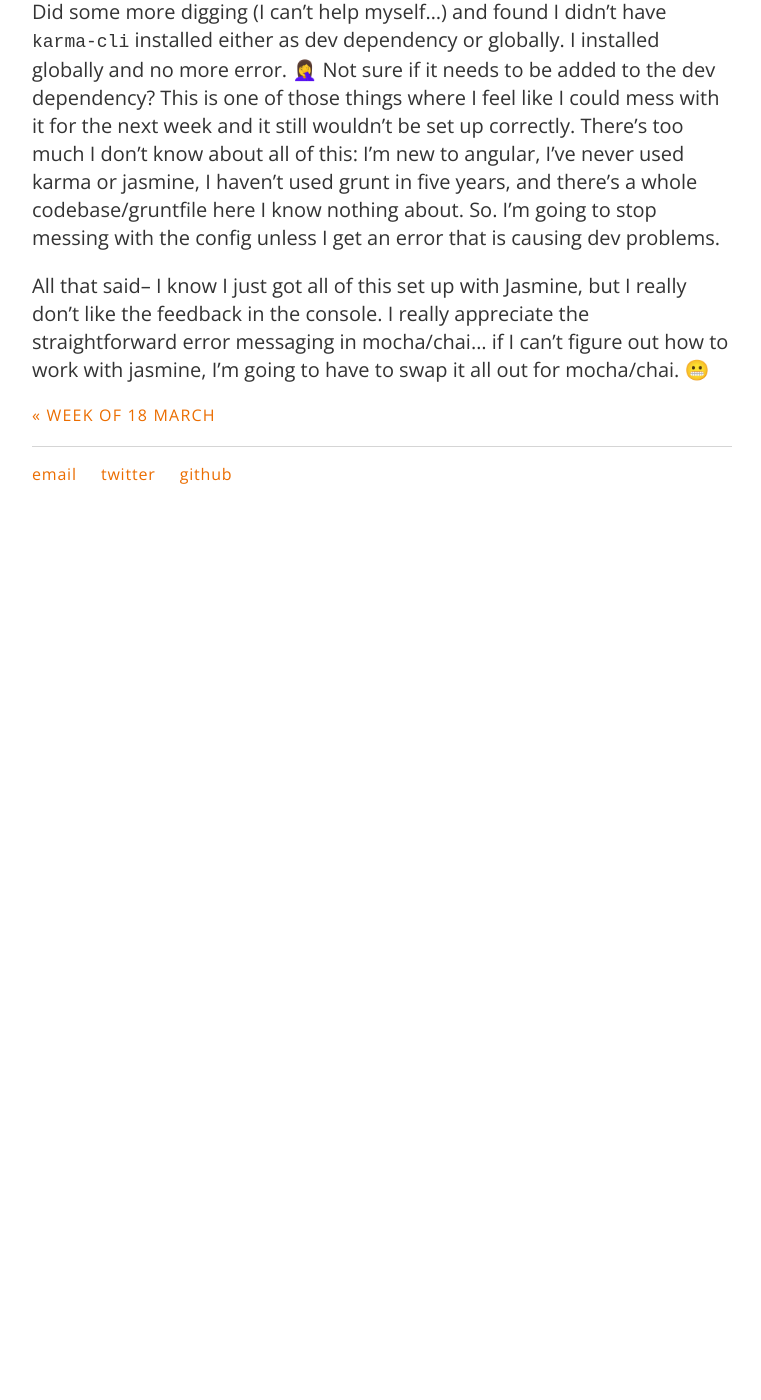
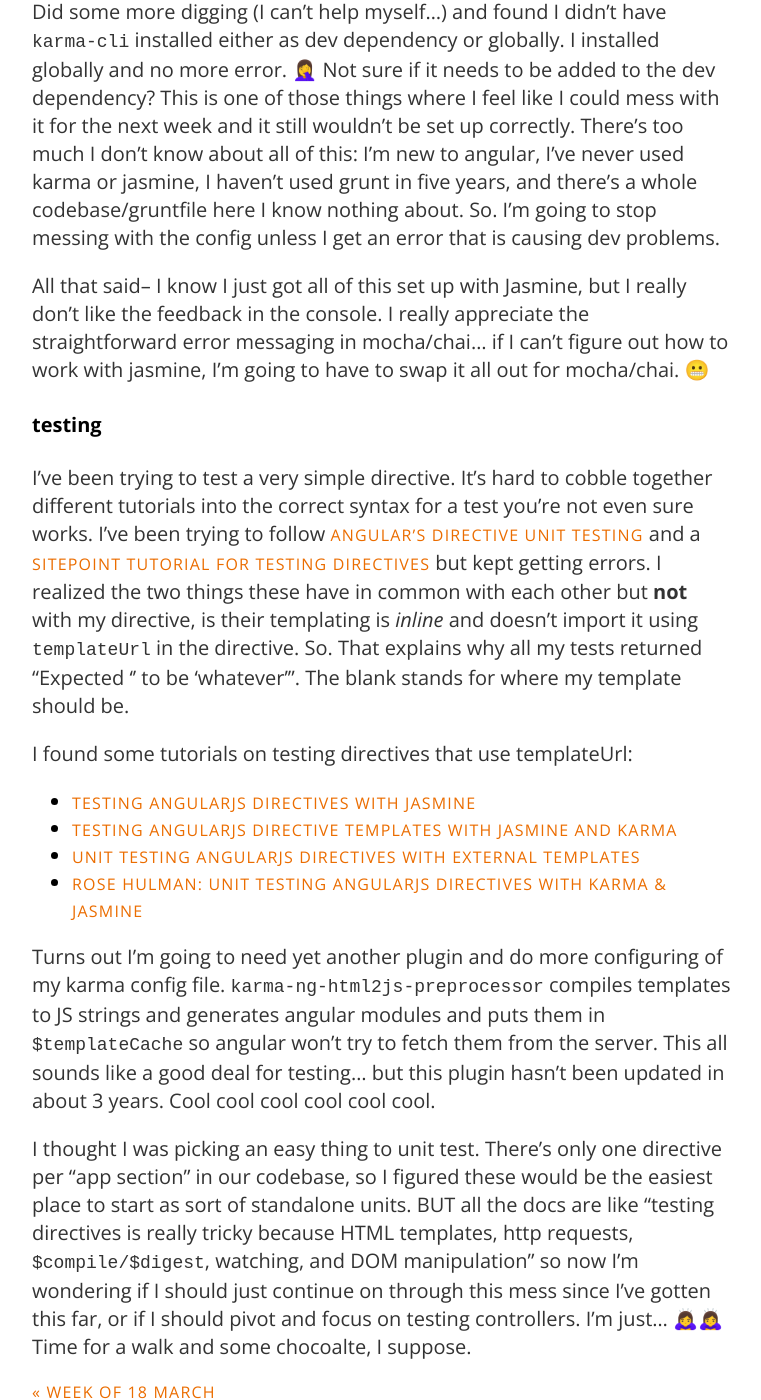
Before and after one commit to carylwyatt/carylwyatt.github.io, a Jekyll site: the page built from _posts/2019-03-25-week-of-25-mar.md, in a window 1280 px wide and 1400 px high, scrolled down 5479 px. Shown: the whole window, without its empty margins (258-1019 px from the left). Built offline with Jekyll 4.4.1, drawn with Linux system fonts in a browser that asks for light colours; emoji names are drawn with the system emoji font; before the commit the page ends 6004 px from its top, so only the background shows below that.

Commit message:
:heavy sigh:

```diff
--- a/_posts/2019-03-25-week-of-25-mar.md
+++ b/_posts/2019-03-25-week-of-25-mar.md
@@ -133,3 +133,18 @@ Early success this morning! Got my grunt watch tasks working so the karma ui doe
 Did some more digging (I can't help myself...) and found I didn't have `karma-cli` installed either as dev dependency or globally. I installed globally and no more error. :woman_facepalming: Not sure if it needs to be added to the dev dependency? This is one of those things where I feel like I could mess with it for the next week and it still wouldn't be set up correctly. There's too much I don't know about all of this: I'm new to angular, I've never used karma or jasmine, I haven't used grunt in five years, and there's a whole codebase/gruntfile here I know nothing about. So. I'm going to stop messing with the config unless I get an error that is causing dev problems.
 
 All that said-- I know I just got all of this set up with Jasmine, but I really don't like the feedback in the console. I really appreciate the straightforward error messaging in mocha/chai... if I can't figure out how to work with jasmine, I'm going to have to swap it all out for mocha/chai. :grimacing:
+
+#### testing
+
+I've been trying to test a very simple directive. It's hard to cobble together different tutorials into the correct syntax for a test you're not even sure works. I've been trying to follow [Angular's directive unit testing](https://docs.angularjs.org/guide/unit-testing) and a [sitepoint tutorial for testing directives](https://www.sitepoint.com/angular-testing-tips-testing-directives/) but kept getting errors. I realized the two things these have in common with each other but **not** with my directive, is their templating is *inline* and doesn't import it using `templateUrl` in the directive. So. That explains why all my tests returned "Expected '' to be 'whatever'". The blank stands for where my template should be.
+
+I found some tutorials on testing directives that use templateUrl:
+
+* [Testing AngularJS directives with Jasmine](https://busypeoples.github.io/post/testing-angularjs-directives/)
+* [Testing AngularJS directive templates with Jasmine and Karma](http://daginge.com/technology/2013/12/14/testing-angular-templates-with-jasmine-and-karma/)
+* [Unit testing AngularJS directives with external templates](https://www.cdh.com/blog/unit-testing-angularjs-directives-with-external-templates)
+* [Rose Hulman: Unit testing AngularJS directives with Karma & Jasmine](https://www.rose-hulman.edu/class/csse/csse490WebServicesDev/201620/Slides/TestingAngularDirectives.pdf)
+
+Turns out I'm going to need yet another plugin and do more configuring of my karma config file. `karma-ng-html2js-preprocessor` compiles templates to JS strings and generates angular modules and puts them in `$templateCache` so angular won't try to fetch them from the server. This all sounds like a good deal for testing... but this plugin hasn't been updated in about 3 years. Cool cool cool cool cool cool.
+
+I thought I was picking an easy thing to unit test. There's only one directive per "app section" in our codebase, so I figured these would be the easiest place to start as sort of standalone units. BUT all the docs are like "testing directives is really tricky because HTML templates, http requests, `$compile/$digest`, watching, and DOM manipulation" so now I'm wondering if I should just continue on through this mess since I've gotten this far, or if I should pivot and focus on testing controllers. I'm just... :bowing_woman::bowing_woman: Time for a walk and some chocoalte, I suppose.
```
